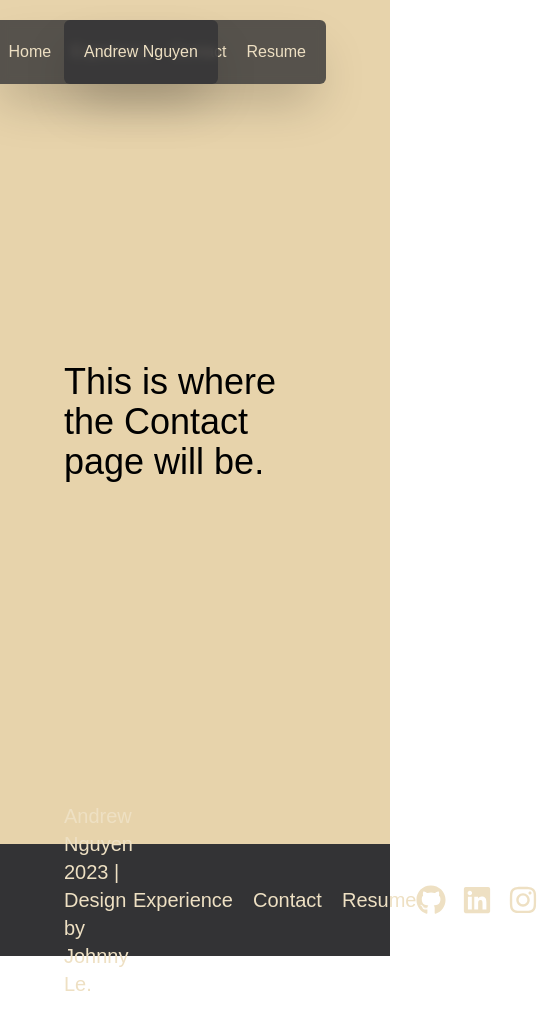
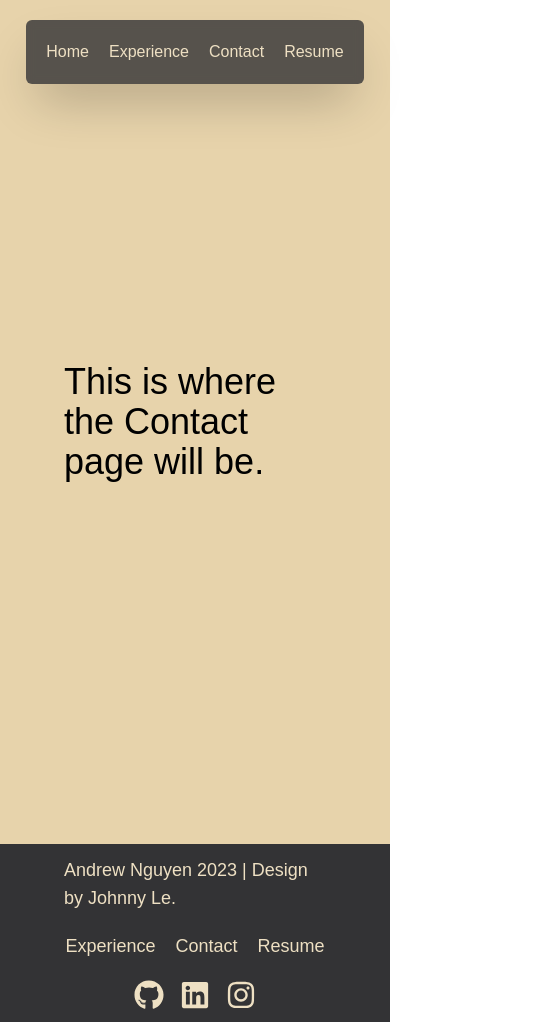
Before and after one commit to AndrewN2001/portfolio, a React (Create React App) app: page /contact in a window 390 px wide. Shown: the whole page, 538 px wide, since content can reach past the window. Before the commit the page ends 998 px from the top, so only its background shows below. Built offline with nearby package versions, Linux system fonts and the light colour scheme; a web font is replaced by a local one.

Commit message:
optimization for mobile

```diff
--- a/src/App.js
+++ b/src/App.js
@@ -10,9 +10,9 @@ function App() {
       <Taskbar/>
 
       <div id='landing_page' className="bg-[#31539C] min-h-screen min-w-screen flex flex-col justify-center">
-        <div className='ml-16 gap-12 flex flex-col text-[#E7D3AB]'>
-          <h1 className='text-7xl italic w-[75rem] text-left'>“There is only one thing that makes a dream impossible to achieve: the fear of failure."</h1>
-          <h1 className='text-4xl font-satoshi'>Hi, my name is Andrew Nguyen.</h1>
+        <div className='mx-16 gap-12 flex flex-col text-[#E7D3AB]'>
+          <h1 className='text-5xl md:text-7xl italic w-auto text-left mr-16'>“There is only one thing that makes a dream impossible to achieve: the fear of failure."</h1>
+          <h1 className='text-2xl md:text-4xl font-satoshi'>Hi, my name is Andrew Nguyen.</h1>
         </div>
       </div>
 
--- a/src/components/footer.js
+++ b/src/components/footer.js
@@ -4,7 +4,7 @@ import { FaGithub, FaLinkedin, FaInstagram } from "react-icons/fa";
 
 export default function Footer(){
     return(
-        <div className="h-28 w-full bg-[#333335] text-[#EEE0C3] font-satoshi flex justify-between px-16 items-center text-xl">
+        <div className="h-min w-full bg-[#333335] text-[#EEE0C3] gap-5 py-3 md:py-7 font-satoshi flex flex-col md:flex-row justify-between px-16 items-center text-lg md:text-xl">
             <h1>Andrew Nguyen 2023 | Design by <a href="https://johnnyle.io/" target="_blank" rel="noopener noreferrer">Johnny Le.</a></h1>
             <div className="flex gap-5">
                 <Link to='/experience'>Experience</Link>
--- a/src/components/taskbar.js
+++ b/src/components/taskbar.js
@@ -3,12 +3,12 @@ import { Link } from "react-router-dom";
 
 export default function Taskbar(){
     return(
-        <div>
-            <div className="fixed z-20 font-satoshi p-5 my-5 mx-16 rounded-md shadow-2xl bg-[#333335]/80 backdrop-blur-sm">
+        <div className="flex justify-center">
+            <div id="name" className="invisible md:visible fixed z-20 font-satoshi p-5 mt-5 ml-16 md:top-0 md:left-0 rounded-md shadow-2xl bg-[#333335]/80 backdrop-blur-sm">
                 <span className="text-[#EEE0C3]">Andrew Nguyen</span>
             </div>
 
-            <div className="fixed z-10 flex gap-5 text-[#EEE0C3] font-satoshi right-0 p-5 my-5 mx-16 rounded-md shadow-2xl bg-[#333335]/80 backdrop-blur-sm">
+            <div id="info" className="md:right-0 md:top-0 sm:my-5 sm:mx-16 ml-auto mt-5 mr-auto fixed z-20 flex gap-5 w-min text-[#EEE0C3] font-satoshi p-5 rounded-md shadow-2xl bg-[#333335]/80 backdrop-blur-sm">
                 <Link to="/portfolio_2">Home</Link>
                 <Link to='/experience'>Experience</Link>
                 <Link to="/contact">Contact</Link>
```
